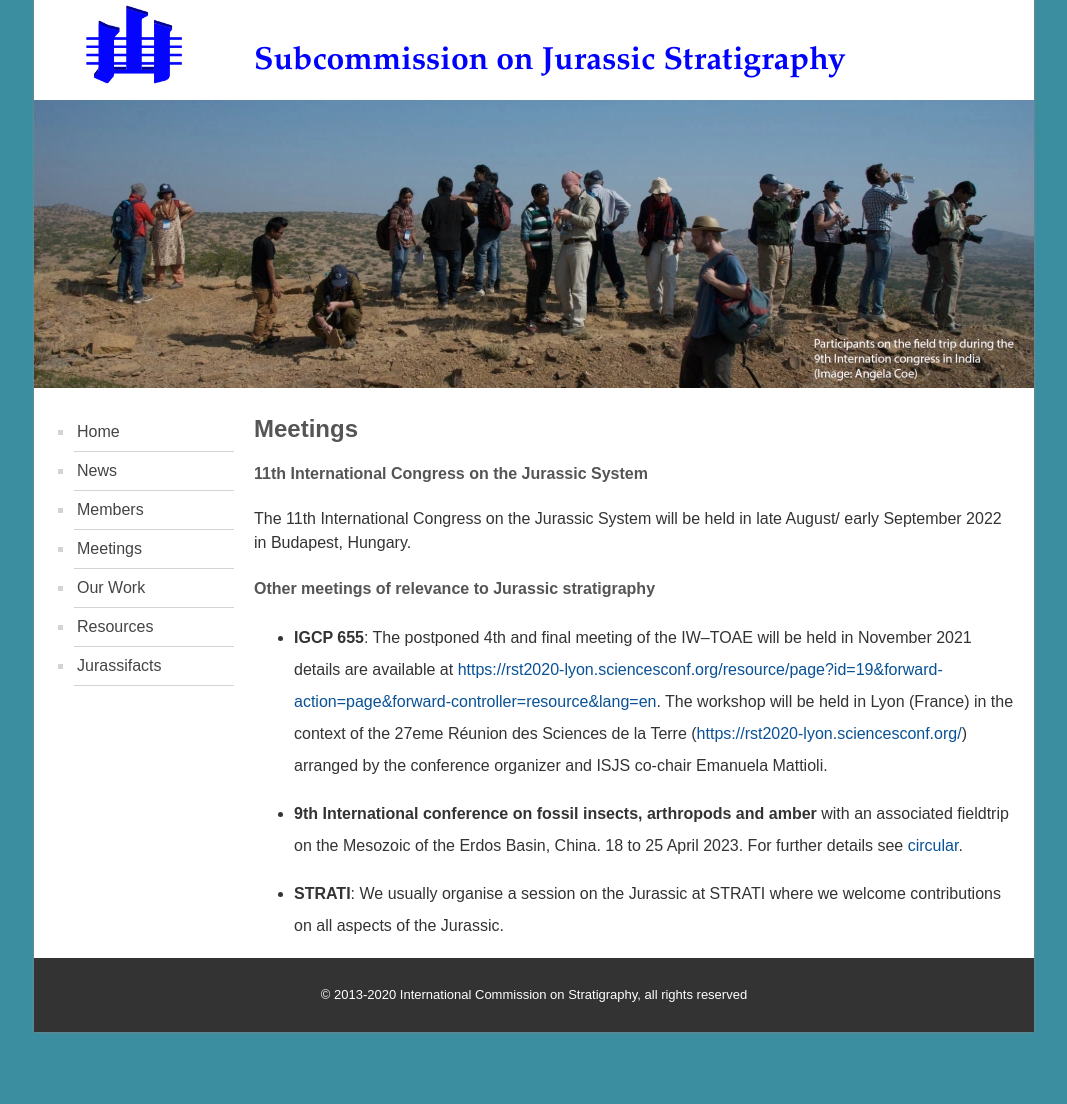
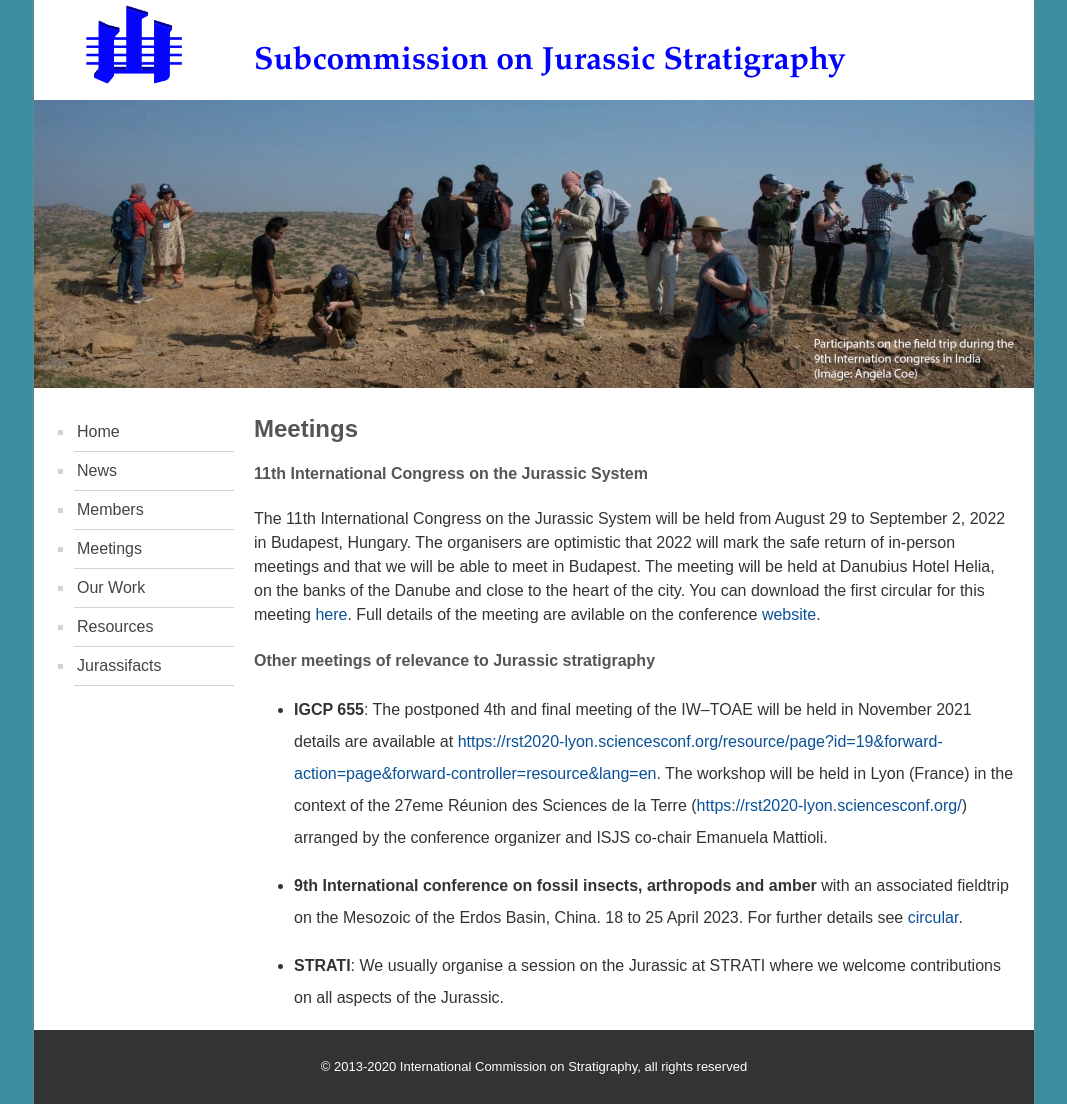
Before and after one commit to i-c-stratigraphy/subcommission-jurassic, a Jekyll site: the page built from pages/meetings.md, in a window 1280 px wide. Shown: the whole page, without its empty margins (106-1173 px from the left). Built offline with Jekyll 4.4.1, drawn with Linux system fonts in a browser that asks for light colours; before the commit the page ends 1032 px from its top, so only the background shows below that.

Commit message:
Update meetings.md

```diff
--- a/pages/meetings.md
+++ b/pages/meetings.md
@@ -6,7 +6,7 @@ permalink: /meetings
 ## Meetings
 
 #### 11th International Congress on the Jurassic System
-The 11th International Congress on the Jurassic System will be held in late August/ early September 2022 in Budapest, Hungary.
+The 11th International Congress on the Jurassic System will be held from August 29 to September 2, 2022 in Budapest, Hungary. The organisers are optimistic that 2022 will mark the safe return of in-person meetings and that we will be able to meet in Budapest. The meeting will be held at Danubius Hotel Helia, on the banks of the Danube and close to the heart of the city. You can download the first circular for this meeting [here](https://jurassic2022.hu/download/jurassic2022.pdf). Full details of the meeting are avilable on the conference [website](https://jurassic2022.hu/).
 
 #### Other meetings of relevance to Jurassic stratigraphy
 * **IGCP 655**: The postponed 4th and final meeting of the IW–TOAE will be held in November 2021 details are available at <https://rst2020-lyon.sciencesconf.org/resource/page?id=19&forward-action=page&forward-controller=resource&lang=en>. The workshop will be held in Lyon (France) in the context of the 27eme Réunion des Sciences de la Terre (<https://rst2020-lyon.sciencesconf.org/>) arranged by the conference organizer and ISJS co-chair Emanuela Mattioli.
```
